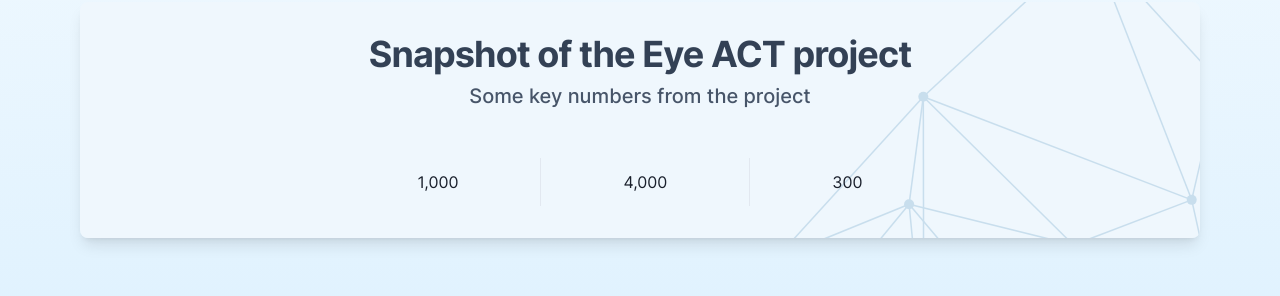
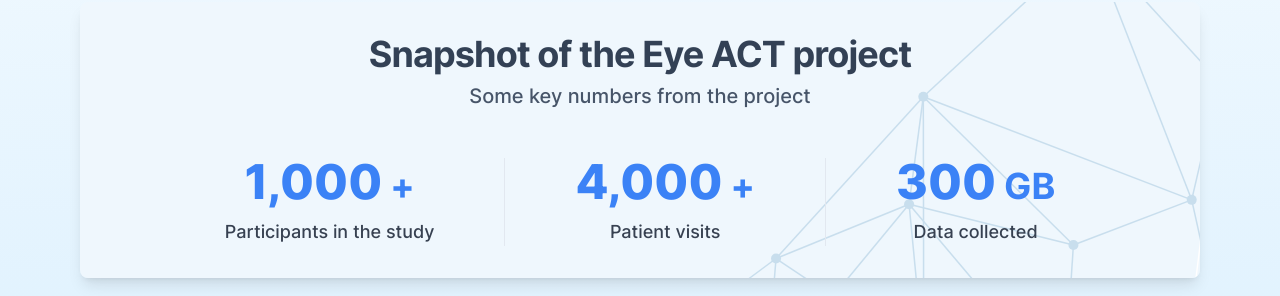
Before and after one commit to EyeACT/eyeactstudy.org, a Next.js app: page / in a window 1280 px wide. Shown: the part 1373-1669 px from the top of the page. Built offline with nearby package versions, Linux system fonts and the light colour scheme; what tailwindcss-debug-screens would draw is missing.

Commit message:
fix: :bug: styling issue with count lib

```diff
--- a/src/components/content/StatsText.tsx
+++ b/src/components/content/StatsText.tsx
@@ -6,19 +6,21 @@ const StatsList = [
   {
     heading: 1000,
     text: 'Participants in the study',
+    suffix: '+',
   },
   {
     heading: 4000,
     text: 'Patient visits',
+    suffix: '+',
   },
   {
     heading: 300,
     text: `Data collected`,
+    suffix: 'GB',
   },
 ];
 
 export default function StatsText() {
-  // Create refs for each countUp animation
   const refs = useRef<(HTMLDivElement | null)[]>([]);
   const [visibleIndexes, setVisibleIndexes] = useState<number[]>([]);
 
@@ -37,14 +39,14 @@ export default function StatsText() {
           }
         });
       },
-      { threshold: 0.5 }, // Trigger when 50% of the element is visible
+      { threshold: 0.5 },
     );
 
     refs.current.forEach((ref) => {
       if (ref) observer.observe(ref);
     });
 
-    return () => observer.disconnect(); // Clean up observer
+    return () => observer.disconnect();
   }, []);
 
   useEffect(() => {
@@ -91,29 +93,25 @@ export default function StatsText() {
             <Stack
               direction={['column', 'column', 'column', 'row']}
               spacing='70px'
-              divider={<StackDivider borderColor='gray.200' />}
+              divider={<StackDivider borderColor='gray-200' />}
             >
               {StatsList.map((stat, index) => (
                 <div
                   key={stat.heading}
-                  className='flex flex-col items-center justify-start space-y-3 p-3 text-center'
-                  ref={(el) => {
-                    refs.current[index] = el;
-                  }}
+                  className='flex flex-col items-center justify-center space-y-3 text-center'
                 >
-                  <div className='flex items-center justify-center space-x-1'>
+                  <div className='flex items-baseline justify-center space-x-2'>
                     <dt
-                      className='text-5xl font-bold text-sky-500'
-                      style={{
-                        minWidth: '120px',
-                        textAlign: 'center',
+                      ref={(el) => {
+                        refs.current[index] = el as HTMLDivElement;
                       }}
+                      className='text-5xl font-extrabold text-blue-500'
                     >
                       0
                     </dt>
-                    {stat.heading > 500 && (
-                      <span className='text-5xl font-bold text-sky-500'>+</span>
-                    )}
+                    <span className='text-4xl font-bold text-blue-500'>
+                      {stat.suffix}
+                    </span>
                   </div>
 
                   <dd className='text-lg font-medium text-gray-700'>
```
